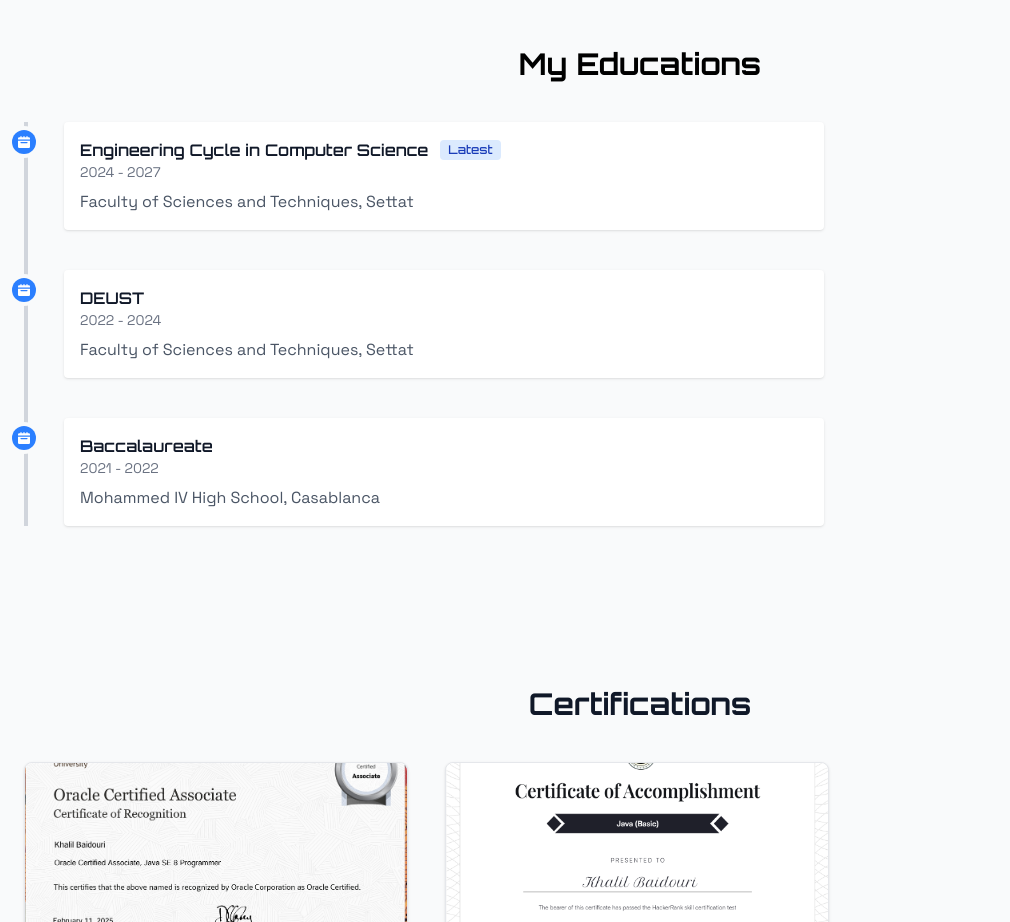
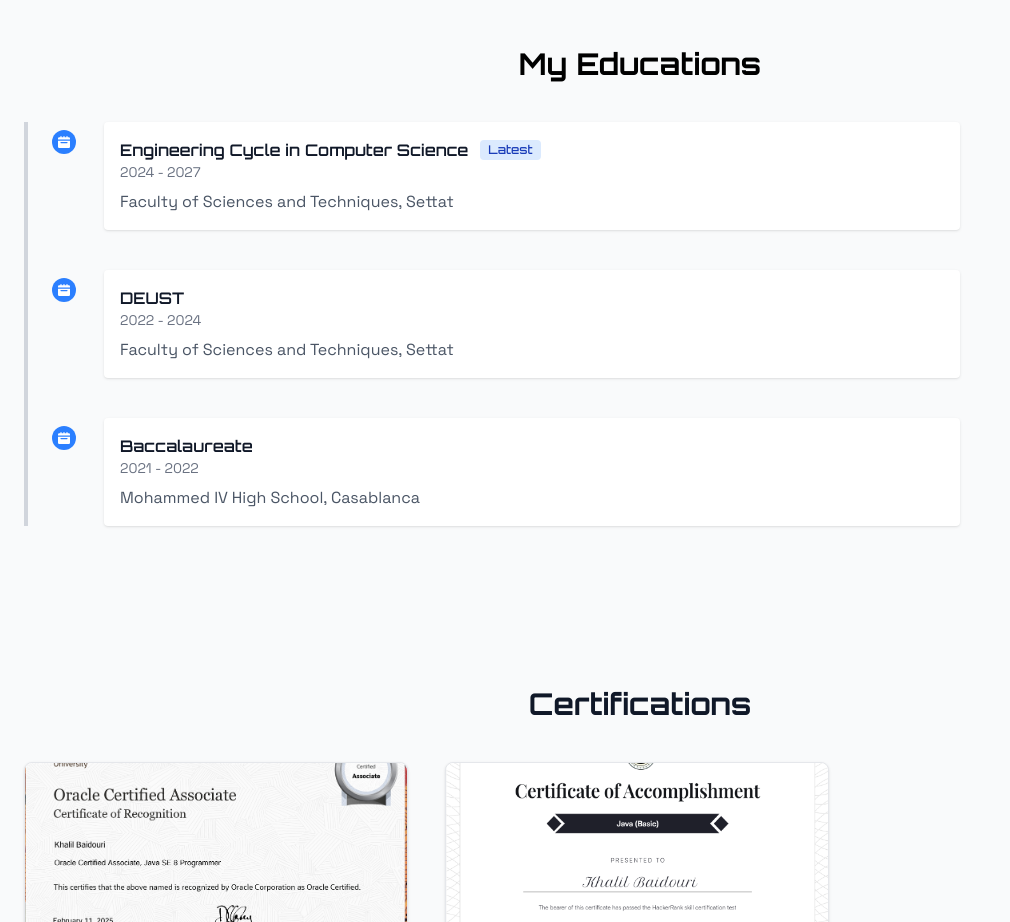
Before and after one commit to khalilbaidouri/portfolio, a React (Vite) app in the folder portfolio/: page / in a window 1280 px wide. Shown: the part 2220-3142 px from the top of the page, without its empty margins (0-1010 px from the left). Built offline with nearby package versions, Linux system fonts and the light colour scheme; a web font is replaced by a local one.

Commit message:
fixer la largeur

```diff
--- a/portfolio/src/components/Education.jsx
+++ b/portfolio/src/components/Education.jsx
@@ -10,9 +10,9 @@
         <div className="relative cursor-pointer">
           <div className="absolute left-0 top-0 w-1 h-full bg-gray-300 dark:bg-gray-700"></div>
 
-          <ul className="space-y-10 w-150">
+          <ul className="space-y-10 w-full max-w-4xl mx-auto">
             {formationData.map((formation, index) => (
-              <div className="w-80 md:w-200">
+              <div className="w-full md:w-auto">
                 <li key={index} className="relative pl-10 group">
                   <span className="absolute -left-3 top-2 flex items-center justify-center w-6 h-6 bg-blue-500 rounded-full ring-4 ring-gray-50 dark:ring-gray-900 dark:bg-blue-700 transition-transform group-hover:scale-110">
                     <svg
```
